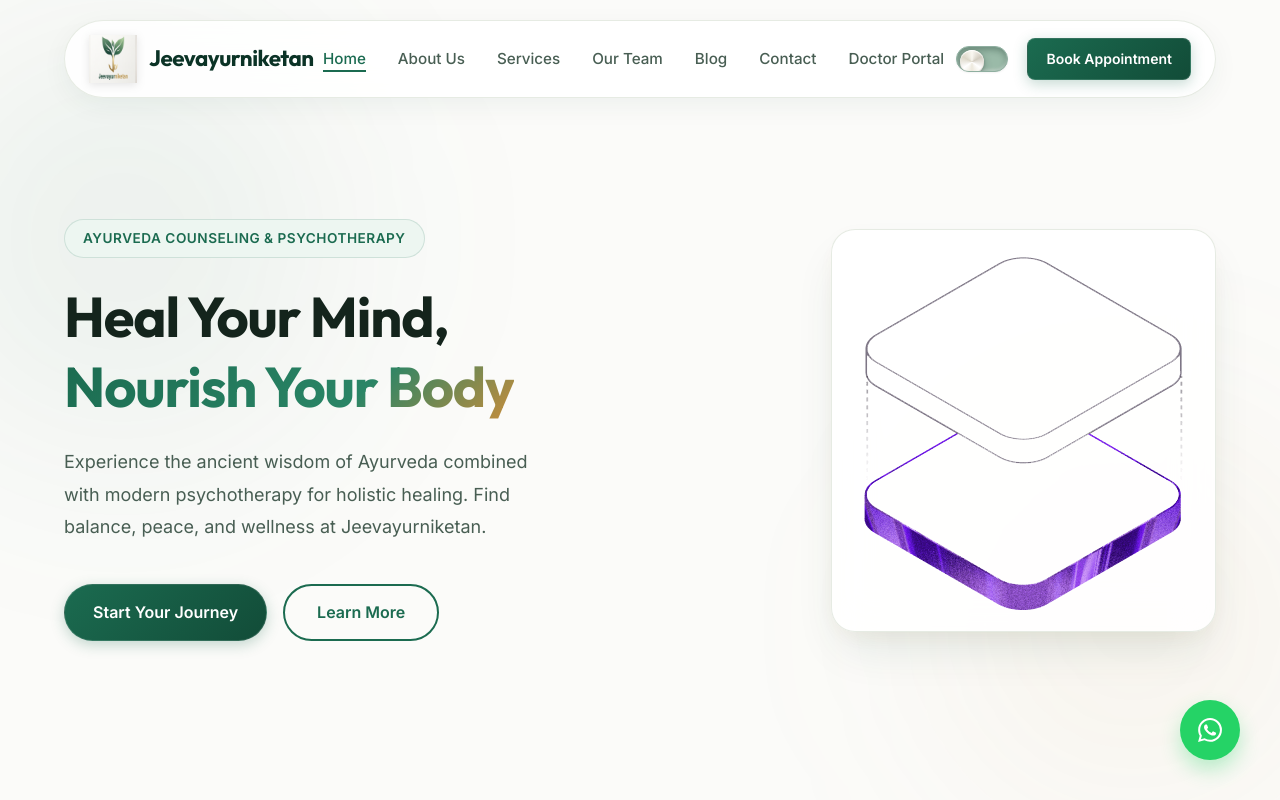
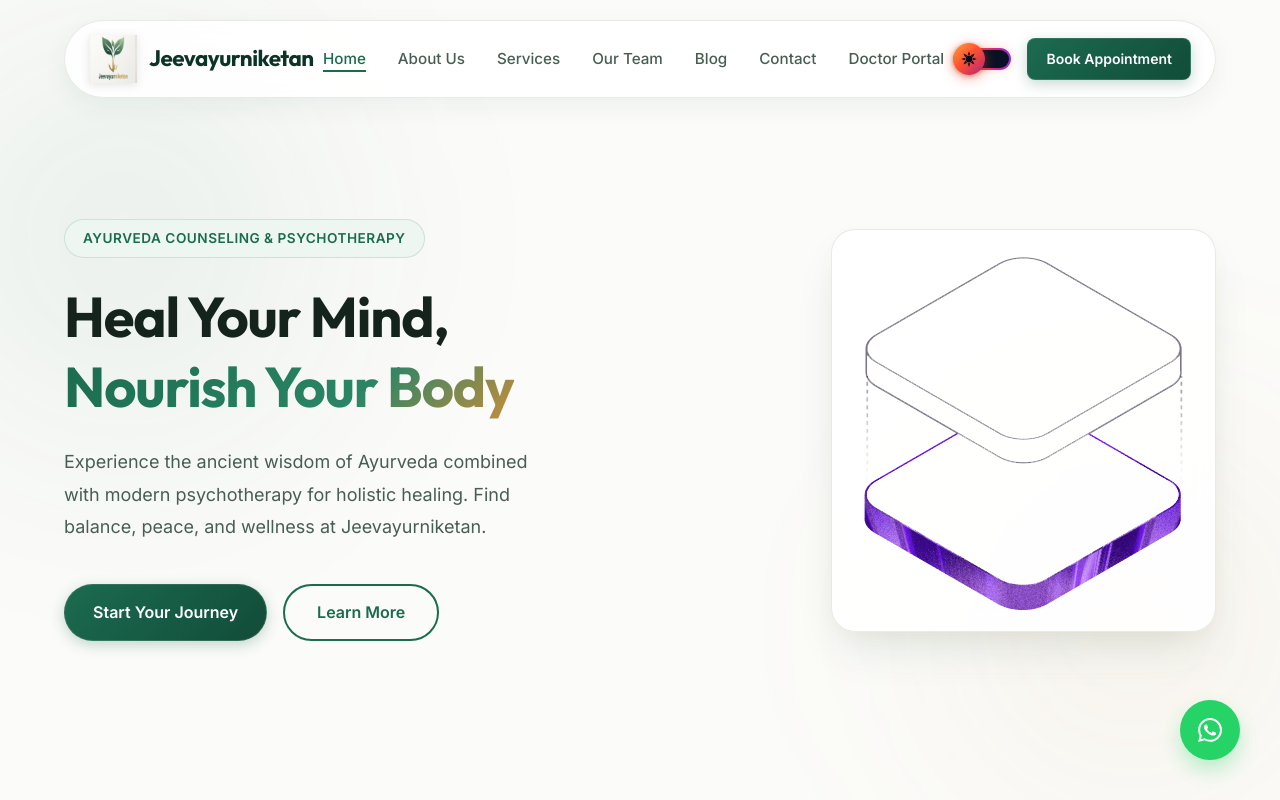
Before and after one commit to fahadmb123/Jeevayurniketan-ayurveda-app, a React (Vite) app in the folder frontend/: page / in a window 1280 px wide. Shown: the top 800 px of the page. Built offline with nearby package versions, Linux system fonts and the light colour scheme.

Commit message:
feat(theme): update toggle switch to radiant Sun & Moon gradient design

```diff
--- a/frontend/src/shared/ui/ThemeToggle/ThemeToggle.css
+++ b/frontend/src/shared/ui/ThemeToggle/ThemeToggle.css
@@ -1,119 +1,117 @@
-.luxury-theme-toggle {
+.astro-theme-toggle {
   position: relative;
   display: inline-flex;
   align-items: center;
   width: 58px;
-  height: 32px;
-  padding: 3px;
-  border-radius: 9999px;
-  background: none;
+  height: 34px;
+  padding: 0;
+  background: transparent;
   border: none;
   cursor: pointer;
   outline: none;
   user-select: none;
-  transition: all 0.3s cubic-bezier(0.4, 0, 0.2, 1);
   vertical-align: middle;
+  transition: transform 0.2s ease;
 }
 
-.luxury-theme-toggle:focus-visible {
-  box-shadow: 0 0 0 3px var(--accent-gold-glow, rgba(201, 141, 59, 0.4));
+.astro-theme-toggle:focus-visible {
+  outline: 2px solid #00F0FF;
+  outline-offset: 3px;
+  border-radius: 9999px;
 }
 
-/* Recessed / Debossed Track */
-.luxury-theme-toggle__track {
-  position: relative;
-  width: 100%;
-  height: 100%;
+/* Hollow Gradient Outline Pill Track */
+.astro-theme-toggle__track {
+  position: absolute;
+  left: 0;
+  right: 0;
+  top: 6px;
+  bottom: 6px;
   border-radius: 9999px;
+  transition: all 0.35s cubic-bezier(0.4, 0, 0.2, 1);
+  box-sizing: border-box;
+}
+
+/* Light / Sun State Track (Sunset Orange to Violet Magenta Outline) */
+.astro-theme-toggle--light .astro-theme-toggle__track {
+  border: 2.5px solid transparent;
+  background:
+    linear-gradient(#0A1124, #0A1124) padding-box,
+    linear-gradient(90deg, #FF6B35 0%, #FA462A 35%, #E6227B 70%, #8E2DE2 100%) border-box;
+  box-shadow: 0 0 10px rgba(255, 107, 53, 0.25);
+}
+
+/* Dark / Moon State Track (Royal Blue to Electric Cyan Outline) */
+.astro-theme-toggle--dark .astro-theme-toggle__track {
+  border: 2.5px solid transparent;
+  background:
+    linear-gradient(#0A1124, #0A1124) padding-box,
+    linear-gradient(90deg, #1A3FE2 0%, #2968FF 35%, #00B4D8 75%, #00F0FF 100%) border-box;
+  box-shadow: 0 0 12px rgba(0, 240, 255, 0.3);
+}
+
+/* Gradient Knob (Thumb) with Silhouette Icon */
+.astro-theme-toggle__thumb {
+  position: absolute;
+  top: 1px;
+  left: 0;
+  width: 32px;
+  height: 32px;
+  border-radius: 50%;
   display: flex;
   align-items: center;
-  transition: background-color 0.35s ease, box-shadow 0.35s ease, border-color 0.35s ease;
-  overflow: hidden;
+  justify-content: center;
+  z-index: 2;
+  transition:
+    transform 0.38s cubic-bezier(0.34, 1.45, 0.64, 1),
+    background 0.35s ease,
+    box-shadow 0.35s ease;
 }
 
-/* OFF / Light Theme Track (Muted Sage Green - Left in Image) */
-.luxury-theme-toggle--light .luxury-theme-toggle__track {
-  background-color: #9ABAA8;
-  border: 1.5px solid #8FAFA0;
+/* Light Mode: Thumb on Left with Sun Gradient */
+.astro-theme-toggle--light .astro-theme-toggle__thumb {
+  transform: translateX(0);
+  background: linear-gradient(135deg, #FFA03A 0%, #FF512F 45%, #B3207E 100%);
   box-shadow:
-    inset 0 3px 6px rgba(11, 45, 30, 0.32),
-    inset 0 -2px 3px rgba(255, 255, 255, 0.35),
-    0 1px 2px rgba(0, 0, 0, 0.05);
+    0 3px 12px rgba(255, 81, 47, 0.5),
+    0 1px 4px rgba(0, 0, 0, 0.3);
 }
 
-/* ON / Dark Theme Track (Deep Emerald - Right in Image) */
-.luxury-theme-toggle--dark .luxury-theme-toggle__track {
-  background-color: #0E563E;
-  border: 1.5px solid #09402D;
+/* Dark Mode: Thumb on Right with Cyan-Blue Gradient */
+.astro-theme-toggle--dark .astro-theme-toggle__thumb {
+  transform: translateX(26px);
+  background: linear-gradient(135deg, #00F5FF 0%, #0099FF 50%, #0055FE 100%);
   box-shadow:
-    inset 0 3px 6px rgba(0, 0, 0, 0.45),
-    inset 0 -1.5px 3px rgba(255, 255, 255, 0.15),
-    0 1px 3px rgba(0, 0, 0, 0.3);
+    0 3px 14px rgba(0, 153, 255, 0.6),
+    0 1px 4px rgba(0, 0, 0, 0.3);
 }
 
-/* Brushed Metallic Knob (Thumb) */
-.luxury-theme-toggle__thumb {
-  position: absolute;
-  top: 3px;
-  left: 3px;
-  width: 24px;
-  height: 24px;
-  border-radius: 50%;
-  transition:
-    transform 0.36s cubic-bezier(0.34, 1.45, 0.64, 1),
-    background 0.35s ease,
-    box-shadow 0.35s ease;
-  z-index: 2;
+/* Silhouette Dark Icon inside Knob */
+.astro-theme-toggle__icon {
+  width: 18px;
+  height: 18px;
+  color: #070D1E;
+  transition: transform 0.3s ease;
 }
 
-/* Light / OFF Position (Left) - Champagne Brushed Pearl Silver Dial */
-.luxury-theme-toggle--light .luxury-theme-toggle__thumb {
-  transform: translateX(0);
-  background: conic-gradient(
-    from 180deg at 50% 50%,
-    #ECE8DC 0deg,
-    #FFFFFF 55deg,
-    #DCD7C8 120deg,
-    #FAF8F2 180deg,
-    #D2CCC0 240deg,
-    #FFFFFF 305deg,
-    #ECE8DC 360deg
-  );
+.astro-theme-toggle--light:hover .astro-theme-toggle__thumb {
   box-shadow:
-    0 3px 8px rgba(18, 48, 35, 0.3),
-    0 1px 3px rgba(0, 0, 0, 0.2),
-    inset 0 1px 1px #FFFFFF,
-    inset 0 -1px 1px rgba(160, 150, 130, 0.35);
+    0 4px 16px rgba(255, 81, 47, 0.7),
+    0 1px 4px rgba(0, 0, 0, 0.3);
+  filter: brightness(1.06);
 }
 
-/* Dark / ON Position (Right) - Luxury Brushed Ayurvedic Temple Gold Dial */
-.luxury-theme-toggle--dark .luxury-theme-toggle__thumb {
-  transform: translateX(26px);
-  background: conic-gradient(
-    from 180deg at 50% 50%,
-    #D4A643 0deg,
-    #FFE89E 55deg,
-    #B38222 120deg,
-    #FFF4C4 180deg,
-    #A0731A 240deg,
-    #FFE28E 305deg,
-    #D4A643 360deg
-  );
+.astro-theme-toggle--dark:hover .astro-theme-toggle__thumb {
   box-shadow:
-    0 4px 10px rgba(0, 0, 0, 0.45),
-    0 1px 4px rgba(0, 0, 0, 0.3),
-    inset 0 1px 1.5px rgba(255, 255, 255, 0.75),
-    inset 0 -1px 1px rgba(90, 60, 10, 0.4);
+    0 4px 18px rgba(0, 245, 255, 0.75),
+    0 1px 4px rgba(0, 0, 0, 0.3);
+  filter: brightness(1.06);
 }
 
-.luxury-theme-toggle:hover .luxury-theme-toggle__thumb {
-  filter: brightness(1.04);
+.astro-theme-toggle:active .astro-theme-toggle__thumb {
+  transform: scale(0.94) translateX(var(--astro-pos, 0));
 }
 
-.luxury-theme-toggle:active .luxury-theme-toggle__thumb {
-  transform: scale(0.95) translateX(var(--thumb-pos, 0));
+.astro-theme-toggle--dark:active .astro-theme-toggle__thumb {
+  transform: scale(0.94) translateX(27.5px);
 }
-
-.luxury-theme-toggle--dark:active .luxury-theme-toggle__thumb {
-  transform: scale(0.95) translateX(27px);
-}
--- a/frontend/src/shared/ui/ThemeToggle/ThemeToggle.tsx
+++ b/frontend/src/shared/ui/ThemeToggle/ThemeToggle.tsx
@@ -15,13 +15,56 @@ export const ThemeToggle: React.FC<ThemeToggleProps> = ({ className = '' }) => {
       role="switch"
       aria-checked={isDark}
       aria-label={isDark ? 'Switch to light mode' : 'Switch to dark mode'}
-      title={isDark ? 'Dark Theme (Click for Light)' : 'Light Theme (Click for Dark)'}
-      className={`luxury-theme-toggle ${isDark ? 'luxury-theme-toggle--dark' : 'luxury-theme-toggle--light'} ${className}`}
+      title={isDark ? 'Dark Mode (Click for Light Mode)' : 'Light Mode (Click for Dark Mode)'}
+      className={`astro-theme-toggle ${isDark ? 'astro-theme-toggle--dark' : 'astro-theme-toggle--light'} ${className}`}
       onClick={toggleTheme}
     >
-      <span className="luxury-theme-toggle__track">
-        <span className="luxury-theme-toggle__thumb" />
-      </span>
+      <div className="astro-theme-toggle__track" />
+      <div className="astro-theme-toggle__thumb">
+        {isDark ? (
+          /* Moon with stars (Dark mode state) */
+          <svg
+            className="astro-theme-toggle__icon astro-theme-toggle__icon--moon"
+            viewBox="0 0 24 24"
+            aria-hidden="true"
+          >
+            {/* Crescent Moon */}
+            <path
+              d="M11.5 3a8.6 8.6 0 1 0 8.6 8.6c0-.52-.05-1.03-.15-1.53a7.3 7.3 0 0 1-6.92-6.92c-.5-.1-1.01-.15-1.53-.15z"
+              fill="currentColor"
+            />
+            {/* Top Star */}
+            <path
+              d="M17.5 5.5c0 1.1-.7 1.8-1.8 1.8 1.1 0 1.8.7 1.8 1.8 0-1.1.7-1.8 1.8-1.8-1.1 0-1.8-.7-1.8-1.8z"
+              fill="currentColor"
+            />
+            {/* Bottom Star */}
+            <path
+              d="M19.8 10.4c0 .85-.6 1.35-1.35 1.35.75 0 1.35.5 1.35 1.35 0-.85.6-1.35 1.35-1.35-.75 0-1.35-.5-1.35-1.35z"
+              fill="currentColor"
+            />
+          </svg>
+        ) : (
+          /* Radiant Sun (Light mode state) */
+          <svg
+            className="astro-theme-toggle__icon astro-theme-toggle__icon--sun"
+            viewBox="0 0 24 24"
+            aria-hidden="true"
+          >
+            {/* Central Sun Circle */}
+            <circle cx="12" cy="12" r="4.6" fill="currentColor" />
+            {/* 8 Sharp Triangular Rays */}
+            <polygon points="12,1.5 10.3,6.4 13.7,6.4" fill="currentColor" />
+            <polygon points="12,22.5 10.3,17.6 13.7,17.6" fill="currentColor" />
+            <polygon points="1.5,12 6.4,10.3 6.4,13.7" fill="currentColor" />
+            <polygon points="22.5,12 17.6,10.3 17.6,13.7" fill="currentColor" />
+            <polygon points="19.4,4.6 14.4,6.9 17.1,9.6" fill="currentColor" />
+            <polygon points="19.4,19.4 17.1,14.4 14.4,17.1" fill="currentColor" />
+            <polygon points="4.6,19.4 9.6,17.1 6.9,14.4" fill="currentColor" />
+            <polygon points="4.6,4.6 6.9,9.6 9.6,6.9" fill="currentColor" />
+          </svg>
+        )}
+      </div>
     </button>
   );
 };
```
